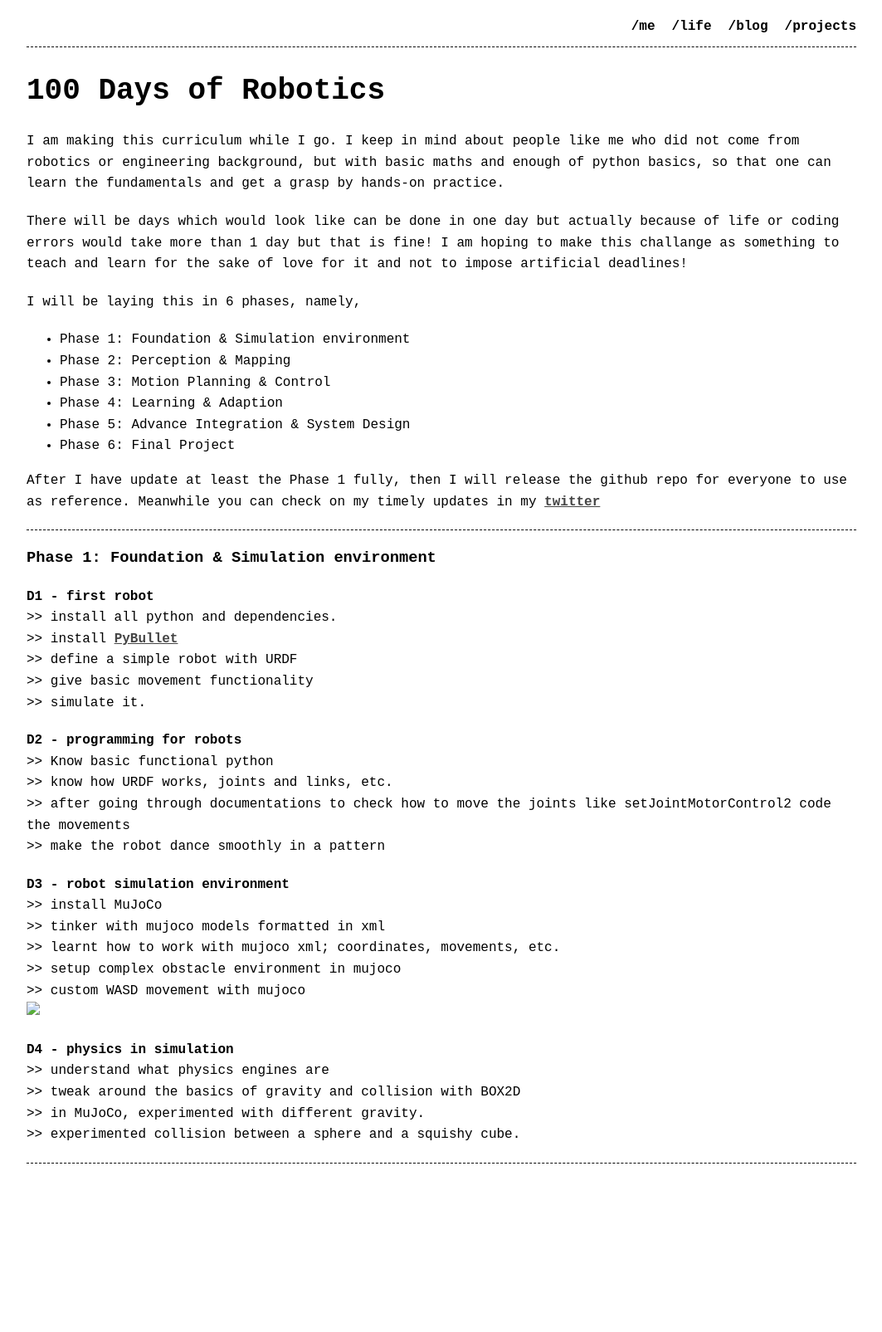
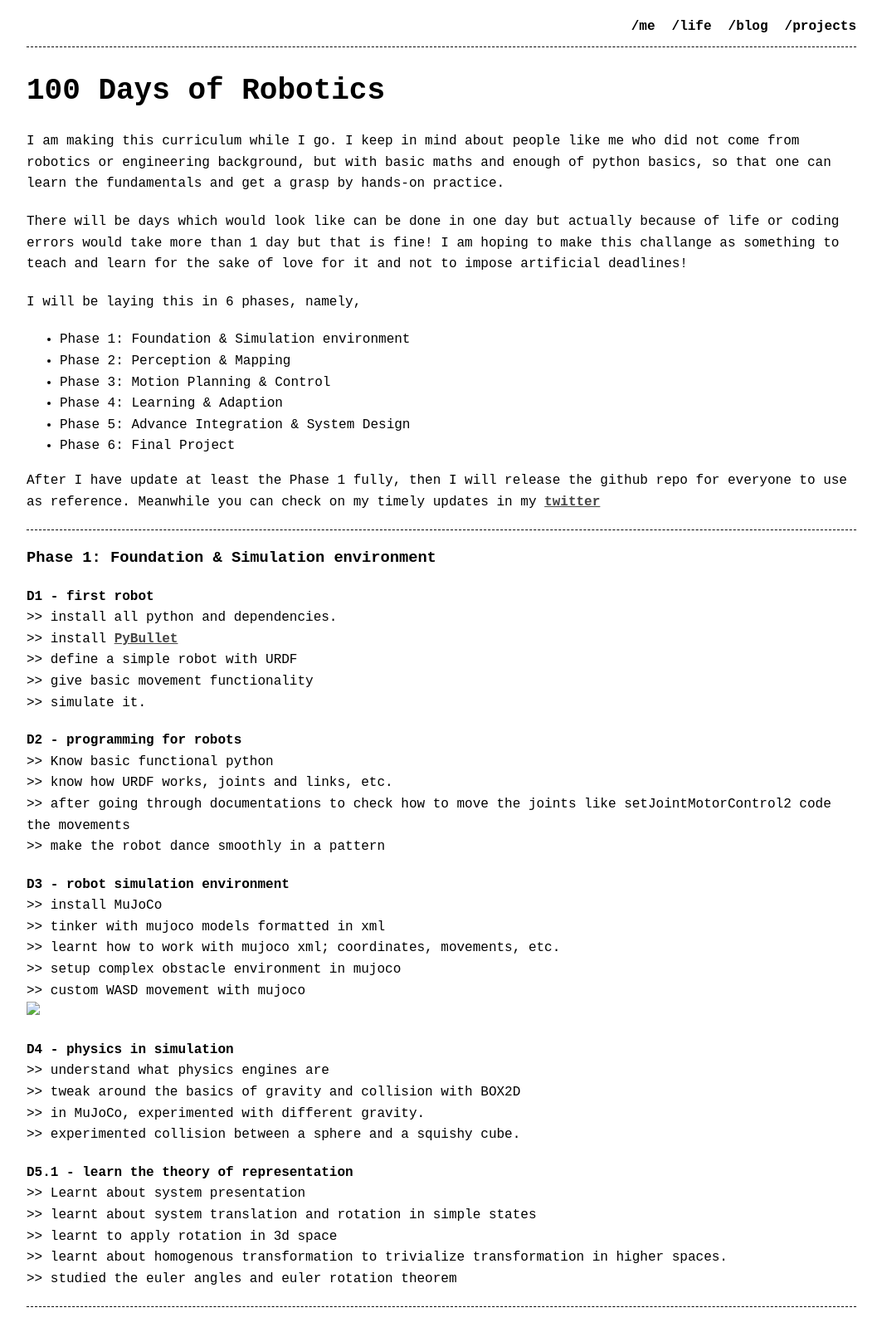
Before and after one commit to TumAro/tumaro.github.io, a Jekyll site: the page built from pages/100dor.md, in a window 1280 px wide. Shown: the whole page at 83% size, without its empty margins (108-1171 px from the left). Built offline with Jekyll 4.4.1, drawn with Linux system fonts in a browser that asks for light colours; before the commit the page ends 1432 px from its top, so only the background shows below that.

Commit message:
updated day 5.1

```diff
--- a/pages/100dor.md
+++ b/pages/100dor.md
@@ -50,3 +50,10 @@ After I have update at least the Phase 1 fully, then I will release the github r
 `>>` tweak around the basics of gravity and collision with BOX2D
 `>>` in MuJoCo, experimented with different gravity.
 `>>` experimented collision between a sphere and a squishy cube.
+
+**D5.1 - learn the theory of representation**
+`>>` Learnt about system presentation
+`>>` learnt about system translation and rotation in simple states
+`>>` learnt to apply rotation in 3d space
+`>>` learnt about homogenous transformation to trivialize transformation in higher spaces.
+`>>` studied the euler angles and euler rotation theorem
```
